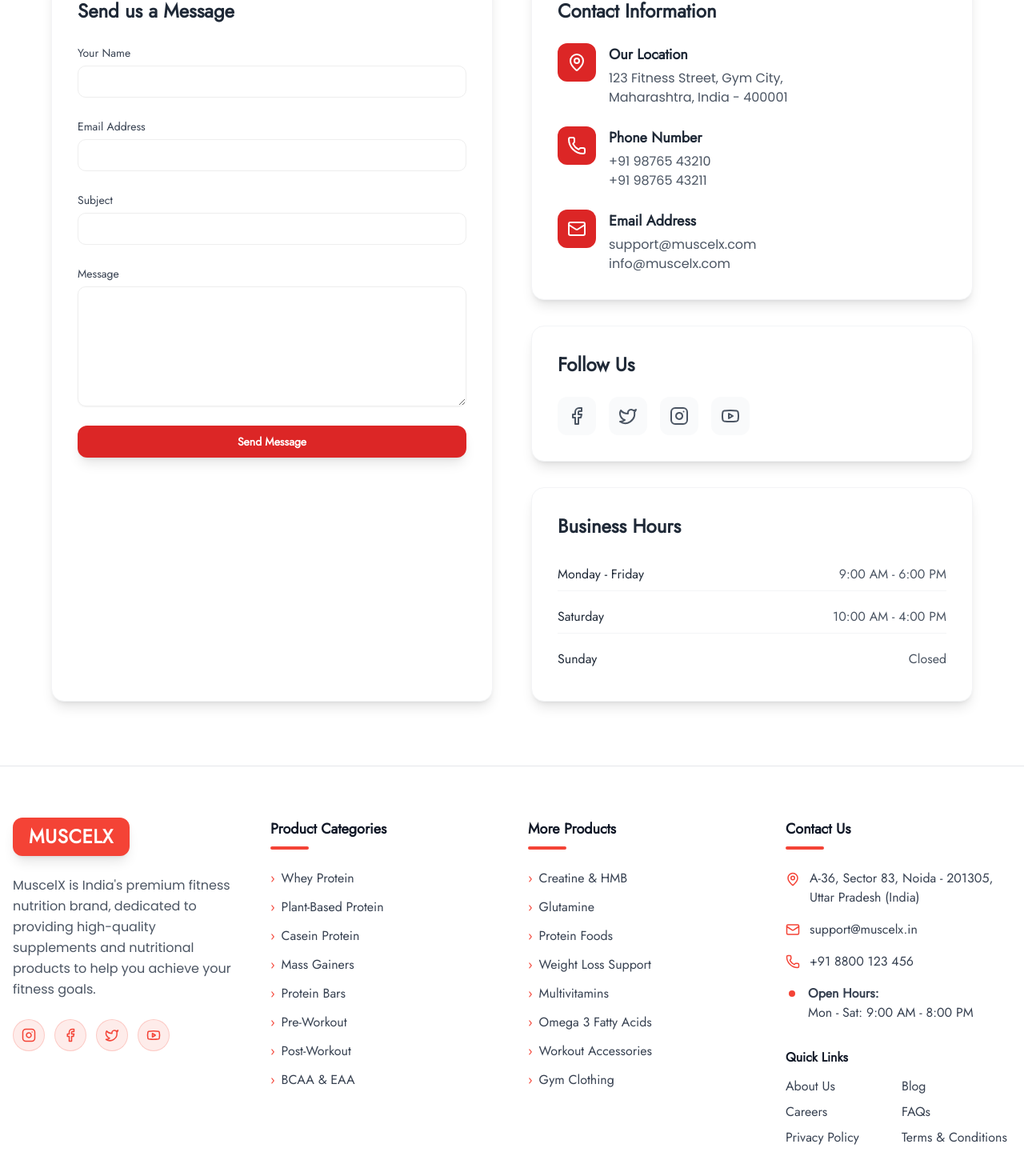
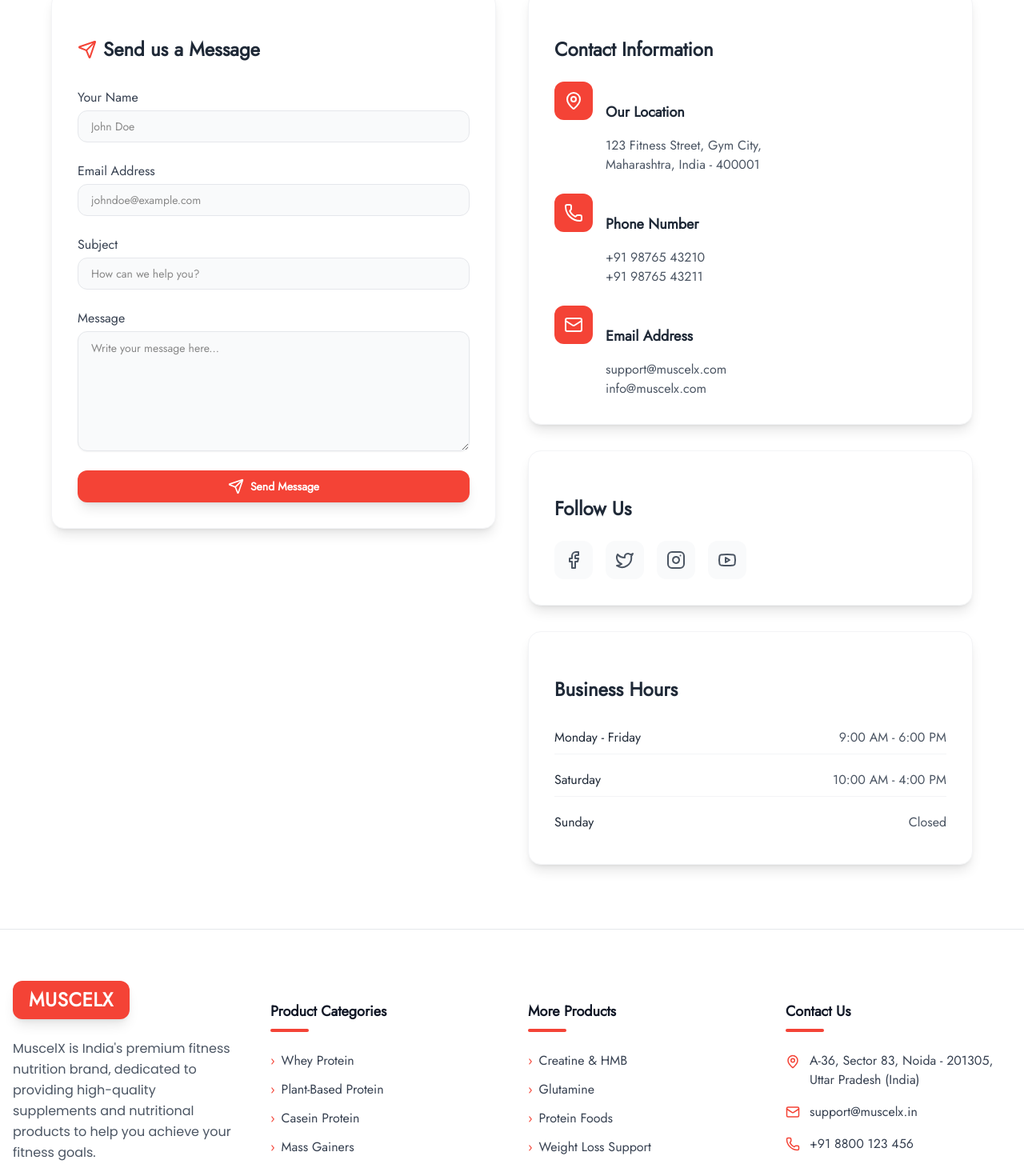
Before and after one commit to desirediv0/ecom-muscelx, a Next.js app in the folder client/: page /contact in a window 1280 px wide. Shown: the part 496-1956 px from the top of the page at 80% size. Built offline with nearby package versions, Linux system fonts and the light colour scheme; no server answers.

Commit message:
Update styles across components for improved UI consistency; adjust colors, padding, and hover effects to align with branding.

```diff
--- a/client/src/app/blog/page.js
+++ b/client/src/app/blog/page.js
@@ -123,7 +123,7 @@
                   <Link href={`/blog/${post.slug}`}>
                     <Button
                       variant="link"
-                      className="px-0 text-red-600 hover:text-red-700 font-semibold group"
+                      className="px-0 text-white hover:text-white bg-red-500 hover:bg-red-600 p-2 font-semibold group"
                     >
                       Read More
                       <ArrowRight className="ml-1 h-4 w-4 transition-transform group-hover:translate-x-1" />
--- a/client/src/app/category/[slug]/page.js
+++ b/client/src/app/category/[slug]/page.js
@@ -225,13 +225,13 @@
 
             <div className="flex items-center space-x-4">
               {/* View Mode Toggle */}
-              <div className="flex items-center bg-gray-100 rounded-lg p-1">
+              <div className="flex items-center bg-gray-100 rounded-lg p-2 space-x-2">
                 <button
                   onClick={() => setViewMode("grid")}
                   className={`p-2 rounded-md transition-colors ${
                     viewMode === "grid"
                       ? "bg-white text-red-600 shadow-sm"
-                      : "text-gray-500 hover:text-gray-700"
+                      : "text-gray-100 hover:text-gray-200"
                   }`}
                 >
                   <Grid3X3 className="h-4 w-4" />
@@ -241,7 +241,7 @@
                   className={`p-2 rounded-md transition-colors ${
                     viewMode === "list"
                       ? "bg-white text-red-600 shadow-sm"
-                      : "text-gray-500 hover:text-gray-700"
+                      : "text-gray-100 hover:text-gray-200"
                   }`}
                 >
                   <List className="h-4 w-4" />
--- a/client/src/app/contact/page.js
+++ b/client/src/app/contact/page.js
@@ -94,7 +94,7 @@
       <div className="container mx-auto px-4 py-8">
         {/* Header */}
         <div className="text-center mb-16">
-          <div className="inline-flex items-center justify-center w-20 h-20 bg-red-600 rounded-full mb-8 shadow-lg">
+          <div className="inline-flex items-center justify-center w-20 h-20 bg-primary rounded-full mb-8 shadow-lg">
             <MessageSquare className="h-10 w-10 text-white" />
           </div>
           <h1 className="text-4xl md:text-5xl font-bold mb-4 text-gray-800">
@@ -108,19 +108,20 @@
             <span className="text-red-600 font-medium">Contact</span>
           </div>
           <p className="text-xl text-gray-600 max-w-2xl mx-auto">
-            Have questions? We're here to help. Get in touch with our team.
+            Have questions? We&apos;re here to help. Get in touch with our team.
           </p>
         </div>
 
-        <div className="grid md:grid-cols-2 gap-12 max-w-6xl mx-auto">
+        <div className="grid md:grid-cols-2 gap-10 max-w-6xl mx-auto">
           {/* Contact Form */}
-          <div className="bg-white rounded-2xl shadow-lg border border-gray-100 p-8">
-            <h2 className="text-2xl font-bold mb-6 text-gray-800">
+          <div className="bg-white max-h-min rounded-2xl shadow-lg border border-gray-100 p-8 hover:shadow-xl transition-shadow duration-300">
+            <h2 className="text-2xl font-bold mb-8 text-gray-800 flex items-center gap-2">
+              <Send className="h-6 w-6 text-primary" />
               Send us a Message
             </h2>
             <form onSubmit={handleSubmit} className="space-y-6">
               <div>
-                <Label htmlFor="name" className="text-gray-700">
+                <Label htmlFor="name" className="text-base font-medium text-gray-700 mb-1 block">
                   Your Name
                 </Label>
                 <Input
@@ -128,13 +129,14 @@
                   name="name"
                   value={formData.name}
                   onChange={handleInputChange}
-                  className="mt-1"
+                  className="w-full px-4 py-2.5 text-gray-700 bg-gray-50 border border-gray-200 rounded-xl focus:ring-2 focus:ring-primary/20 focus:border-primary transition-colors duration-200"
                   required
+                  placeholder="John Doe"
                 />
               </div>
 
               <div>
-                <Label htmlFor="email" className="text-gray-700">
+                <Label htmlFor="email" className="text-base font-medium text-gray-700 mb-1 block">
                   Email Address
                 </Label>
                 <Input
@@ -143,13 +145,14 @@
                   type="email"
                   value={formData.email}
                   onChange={handleInputChange}
-                  className="mt-1"
+                  className="w-full px-4 py-2.5 text-gray-700 bg-gray-50 border border-gray-200 rounded-xl focus:ring-2 focus:ring-primary/20 focus:border-primary transition-colors duration-200"
                   required
+                  placeholder="johndoe@example.com"
                 />
               </div>
 
               <div>
-                <Label htmlFor="subject" className="text-gray-700">
+                <Label htmlFor="subject" className="text-base font-medium text-gray-700 mb-1 block">
                   Subject
                 </Label>
                 <Input
@@ -157,13 +160,14 @@
                   name="subject"
                   value={formData.subject}
                   onChange={handleInputChange}
-                  className="mt-1"
+                  className="w-full px-4 py-2.5 text-gray-700 bg-gray-50 border border-gray-200 rounded-xl focus:ring-2 focus:ring-primary/20 focus:border-primary transition-colors duration-200"
                   required
+                  placeholder="How can we help you?"
                 />
               </div>
 
               <div>
-                <Label htmlFor="message" className="text-gray-700">
+                <Label htmlFor="message" className="text-base font-medium text-gray-700 mb-1 block">
                   Message
                 </Label>
                 <Textarea
@@ -171,23 +175,27 @@
                   name="message"
                   value={formData.message}
                   onChange={handleInputChange}
-                  className="mt-1 min-h-[150px]"
+                  className="w-full px-4 py-2.5 text-gray-700 bg-gray-50 border border-gray-200 rounded-xl focus:ring-2 focus:ring-primary/20 focus:border-primary transition-colors duration-200 min-h-[150px] resize-y"
                   required
+                  placeholder="Write your message here..."
                 />
               </div>
 
               <Button
                 type="submit"
-                className="w-full bg-red-600 hover:bg-red-700 text-white py-3 rounded-xl font-semibold shadow-lg hover:shadow-xl transition-all duration-300"
-                disabled={loading}
+                className="w-full bg-primary hover:bg-red-600 text-white py-3 rounded-xl font-semibold shadow-lg hover:shadow-xl transition-all duration-300 mt-4 flex items-center justify-center gap-2"
+                disabled={formLoading}
               >
-                {loading ? (
-                  <div className="flex items-center justify-center">
-                    <div className="w-5 h-5 border-2 border-white border-t-transparent rounded-full animate-spin mr-2" />
-                    Sending...
-                  </div>
+                {formLoading ? (
+                  <>
+                    <div className="w-5 h-5 border-2 border-white border-t-transparent rounded-full animate-spin" />
+                    <span>Sending...</span>
+                  </>
                 ) : (
-                  "Send Message"
+                  <>
+                    <Send className="h-5 w-5" />
+                    <span>Send Message</span>
+                  </>
                 )}
               </Button>
             </form>
@@ -202,7 +210,7 @@
               <div className="space-y-6">
                 <div className="flex items-start">
                   <div className="flex-shrink-0">
-                    <div className="w-12 h-12 bg-red-600 rounded-xl flex items-center justify-center text-white">
+                    <div className="w-12 h-12 bg-primary rounded-xl flex items-center justify-center text-white">
                       <MapPin className="h-6 w-6" />
                     </div>
                   </div>
@@ -219,7 +227,7 @@
 
                 <div className="flex items-start">
                   <div className="flex-shrink-0">
-                    <div className="w-12 h-12 bg-red-600 rounded-xl flex items-center justify-center text-white">
+                    <div className="w-12 h-12 bg-primary rounded-xl flex items-center justify-center text-white">
                       <Phone className="h-6 w-6" />
                     </div>
                   </div>
@@ -236,7 +244,7 @@
 
                 <div className="flex items-start">
                   <div className="flex-shrink-0">
-                    <div className="w-12 h-12 bg-red-600 rounded-xl flex items-center justify-center text-white">
+                    <div className="w-12 h-12 bg-primary rounded-xl flex items-center justify-center text-white">
                       <Mail className="h-6 w-6" />
                     </div>
                   </div>
@@ -270,7 +278,7 @@
                     href={social.href}
                     target="_blank"
                     rel="noopener noreferrer"
-                    className="w-12 h-12 bg-gray-50 hover:bg-red-600 text-gray-600 hover:text-white rounded-xl flex items-center justify-center transition-colors duration-300"
+                    className="w-12 h-12 bg-gray-50 hover:bg-primary text-gray-600 hover:text-white rounded-xl flex items-center justify-center transition-colors duration-300"
                   >
                     {social.icon}
                   </a>
--- a/client/src/app/globals.css
+++ b/client/src/app/globals.css
@@ -27,7 +27,7 @@
     --popover-foreground: 0 0% 13%;
     --primary: 0 90% 60%; /* Strong red */
     --primary-foreground: 0 0% 100%;
-    --secondary: 24 95% 53%;
+    --secondary: 0 85% 55%; /* Slightly darker red for hover states */
     --secondary-foreground: 0 0% 100%;
     --muted: 0 0% 96.1%;
     --muted-foreground: 0 0% 45.1%;
@@ -38,13 +38,9 @@
     --border: 0 0% 89.8%;
     --input: 0 0% 89.8%;
     --ring: 0 90% 60%;
-    --chart-1: 0 90% 60%;
-    --chart-2: 24 95% 53%;
-    --chart-3: 0 0% 13%;
-    --chart-4: 0 0% 96.1%;
-    --chart-5: 0 84.2% 60.2%;
     --radius: 0.75rem;
   }
+
   .dark {
     --background: 0 0% 3.9%;
     --foreground: 0 0% 98%;
@@ -52,56 +48,66 @@
     --card-foreground: 0 0% 98%;
     --popover: 0 0% 3.9%;
     --popover-foreground: 0 0% 98%;
-    --primary: 24 95% 53%;
+    --primary: 0 90% 60%;
     --primary-foreground: 0 0% 98%;
-    --secondary: 24 95% 53%;
+    --secondary: 0 85% 55%;
     --secondary-foreground: 0 0% 98%;
     --muted: 0 0% 14.9%;
     --muted-foreground: 0 0% 63.9%;
-    --accent: 24 95% 53%;
+    --accent: 0 90% 60%;
     --accent-foreground: 0 0% 98%;
     --destructive: 0 62.8% 30.6%;
     --destructive-foreground: 0 0% 98%;
     --border: 0 0% 14.9%;
     --input: 0 0% 14.9%;
-    --ring: 24 95% 53%;
-    --chart-1: 24 95% 53%;
-    --chart-2: 24 95% 53%;
-    --chart-3: 24 95% 53%;
-    --chart-4: 24 95% 53%;
-    --chart-5: 24 95% 53%;
-  }
-  body {
-    @apply bg-white text-gray-900 font-jost antialiased;
-  }
-  a {
-    @apply text-primary hover:text-secondary transition-colors underline-offset-2;
-  }
-  h1, h2, h3, h4, h5, h6 {
-    @apply font-bold text-gray-900;
-  }
-  button, .btn, .Button {
-    @apply bg-primary text-white font-semibold rounded-lg shadow hover:bg-secondary transition-all;
+    --ring: 0 90% 60%;
   }
 }
 
-@layer base {
-  * {
-    @apply border-border;
-  }
-  p,
-  .description,
-  .desc,
-  .product-desc,
-  .about-text {
-    @apply font-poppins;
-  }
+/* Base styles */
+body {
+  background-color: white;
+  color: hsl(var(--foreground));
+  font-family: 'Jost', sans-serif;
+  -webkit-font-smoothing: antialiased;
 }
 
-/* Add typography styles for blog content */
-@layer components {
+a {
+  color: hsl(var(--primary));
+  transition: color 0.2s;
+  text-decoration-thickness: 2px;
+  text-underline-offset: 2px;
+}
+
+a:hover {
+  color: hsl(var(--secondary));
+}
+
+button, .btn, .Button {
+  background-color: hsl(var(--primary));
+  color: white;
+  font-weight: 600;
+  border-radius: var(--radius);
+  box-shadow: 0 2px 4px rgba(0, 0, 0, 0.1);
+  transition: all 0.3s ease;
+  padding: 0.5rem 1rem;
+}
+
+button:hover, .btn:hover, .Button:hover {
+  background-color: hsl(var(--secondary));
+}
+
+/* Typography */
+h1, h2, h3, h4, h5, h6 {
+  color: hsl(var(--foreground));
+  font-weight: bold;
+  margin-top: 1.5rem;
+  margin-bottom: 1rem;
+}
+
 .prose {
-    @apply text-gray-700 font-poppins;
+  color: hsl(var(--foreground));
+  font-family: 'Poppins', sans-serif;
 }
 
 .prose h1,
@@ -110,74 +116,79 @@
 .prose h4,
 .prose h5,
 .prose h6 {
-    @apply text-gray-900 font-bold mt-6 mb-4 font-jost;
+  color: hsl(var(--foreground));
+  font-weight: bold;
+  margin-top: 1.5rem;
+  margin-bottom: 1rem;
+  font-family: 'Jost', sans-serif;
 }
 
-  .prose h1 {
-    @apply text-3xl;
-  }
-
-  .prose h2 {
-    @apply text-2xl;
-  }
-
-  .prose h3 {
-    @apply text-xl;
-  }
+.prose h1 { font-size: 1.875rem; line-height: 2.25rem; }
+.prose h2 { font-size: 1.5rem; line-height: 2rem; }
+.prose h3 { font-size: 1.25rem; line-height: 1.75rem; }
 
 .prose p {
-    @apply my-4 font-poppins;
+  margin-top: 1rem;
+  margin-bottom: 1rem;
+  font-family: 'Poppins', sans-serif;
 }
 
 .prose ul,
 .prose ol {
-    @apply my-4 pl-6;
+  margin-top: 1rem;
+  margin-bottom: 1rem;
+  padding-left: 1.5rem;
 }
 
-  .prose ul {
-    @apply list-disc;
+.prose ul { list-style-type: disc; }
+.prose ol { list-style-type: decimal; }
+.prose li { margin-bottom: 0.5rem; }
+
+.prose a {
+  color: hsl(var(--primary));
+  text-decoration: underline;
 }
 
-  .prose ol {
-    @apply list-decimal;
-  }
-
-  .prose li {
-    @apply mb-2;
-  }
-
-  .prose a {
-    @apply text-[#F47C20] hover:text-[#1C4E80] underline;
+.prose a:hover {
+  color: hsl(var(--secondary));
 }
 
 .prose blockquote {
-    @apply pl-4 border-l-4 border-gray-200 italic my-4;
+  padding-left: 1rem;
+  border-left: 4px solid hsl(var(--border));
+  font-style: italic;
+  margin: 1rem 0;
 }
 
 .prose code {
-    @apply bg-gray-100 px-1 py-0.5 rounded text-gray-800 font-mono text-sm;
+  background-color: hsl(var(--muted));
+  padding: 0.125rem 0.25rem;
+  border-radius: 0.25rem;
+  font-family: monospace;
+  font-size: 0.875rem;
 }
 
 .prose pre {
-    @apply bg-gray-800 text-gray-100 p-4 rounded-md overflow-x-auto my-4 font-mono text-sm;
+  background-color: hsl(var(--card));
+  color: hsl(var(--card-foreground));
+  padding: 1rem;
+  border-radius: 0.5rem;
+  overflow-x: auto;
+  margin: 1rem 0;
+  font-family: monospace;
+  font-size: 0.875rem;
 }
 
 .prose pre code {
-    @apply bg-transparent text-inherit p-0;
+  background-color: transparent;
+  padding: 0;
 }
 
 .prose img {
-    @apply rounded-md max-w-full h-auto my-4;
-  }
-
-  .prose strong,
-  .prose b {
-    @apply font-bold;
-  }
-
-  .prose em,
-  .prose i {
-    @apply italic;
+  border-radius: 0.5rem;
+  max-width: 100%;
+  height: auto;
+  margin: 1rem 0;
 }
 
 /* Product thumbnails carousel */
@@ -196,4 +207,3 @@
   flex-direction: row;
   min-width: 100%;
 }
-}
--- a/client/src/app/page.js
+++ b/client/src/app/page.js
@@ -100,7 +100,7 @@
               className="relative h-[400px] md:h-[500px]"
             >
               <Image
-                src="/hero-image.png"
+                src="/c3.jpg"
                 alt="Fitness Supplements"
                 fill
                 className="object-contain"
```
Also changed, not shown: client/src/app/cart/page.js (+10 -10 lines), client/src/app/products/page.js (+9 -9 lines). Lines whose indentation alone changed are shown as unchanged.
